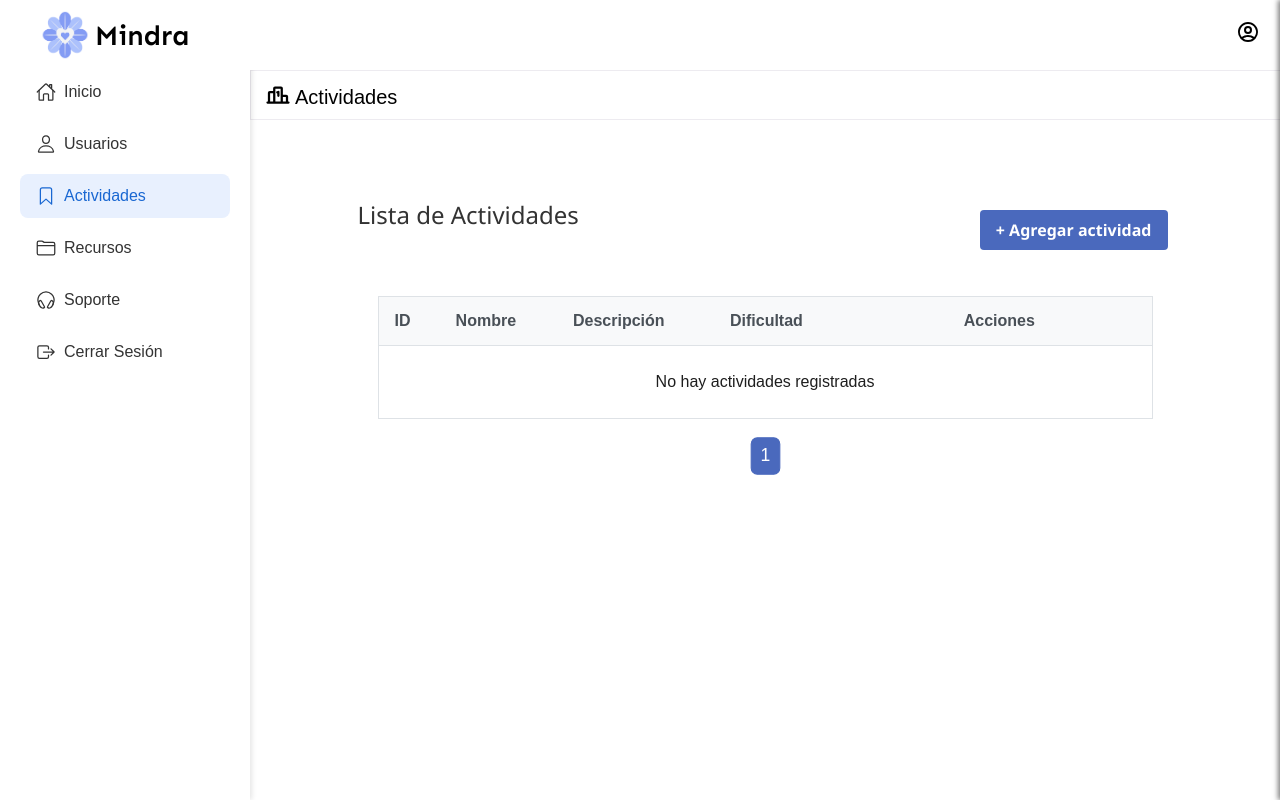
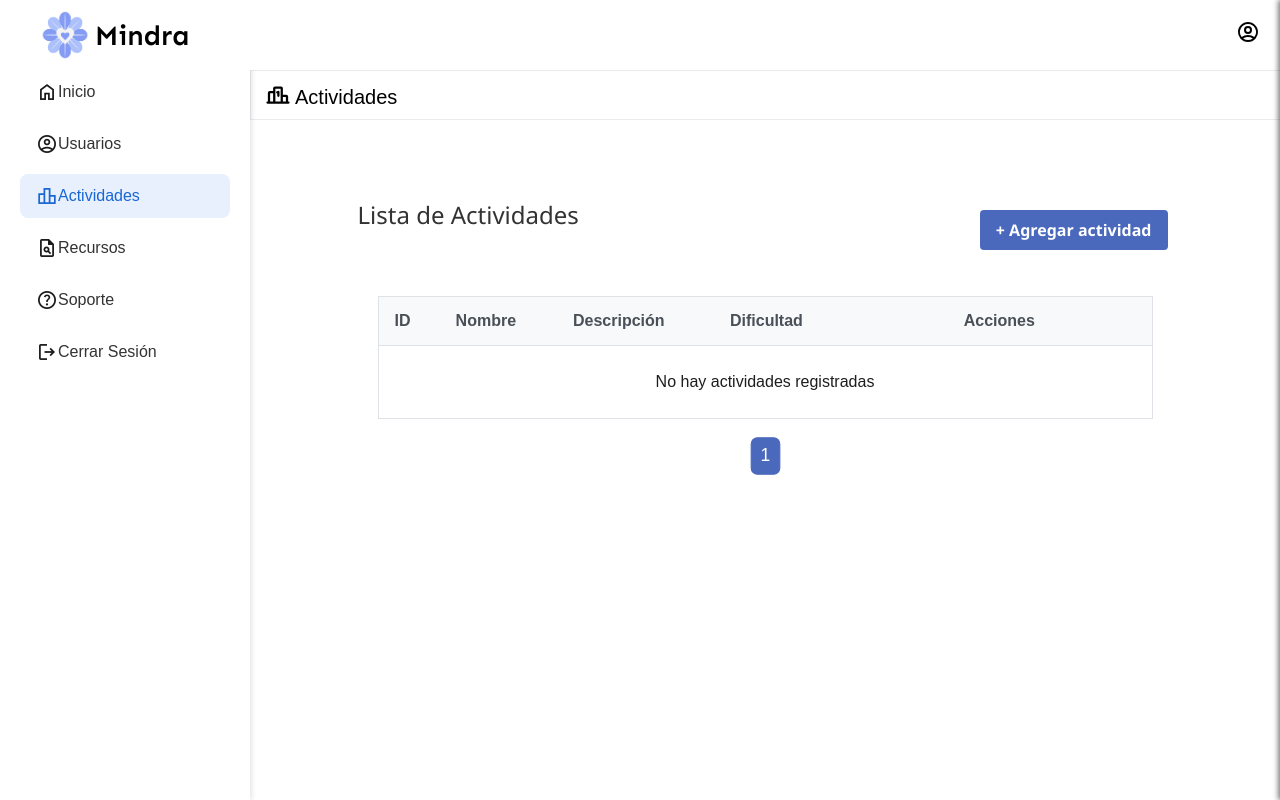
Before and after one commit to luisleon7677/-StressMonit_Project, a Flask app: page /actividades in a window 1280 px wide. Run offline with Flask 3, Linux system fonts and the light colour scheme; the visitor is signed in with stand-in values (Sample User, id 1); data that the repository does not hold is empty; some libraries are stand-ins or nearby versions.

Commit message:
Login y Base

```diff
--- a/static/styles.css
+++ b/static/styles.css
@@ -411,6 +411,12 @@ th, td {
   right: 0;
 }
 
+.material-symbols-outlined {
+  font-size: 22px;
+  color: #1A1A1A; /* gris oscuro */
+  vertical-align: middle;
+}
+
 .slide-header {
   display: flex;
   justify-content: space-between;
--- a/templates/base.html
+++ b/templates/base.html
@@ -9,6 +9,10 @@
           rel="stylesheet"
           integrity="sha384-QWTKZyjpPEjISv5WaRU9OFeRpok6YctnYmDr5pNlyT2bRjXh0JMhjY6hW+ALEwIH"
           crossorigin="anonymous">
+
+    <link href="https://fonts.googleapis.com/css2?family=Material+Symbols+Outlined" rel="stylesheet" />
+
+
     <!-- Custom CSS -->
     <link rel="stylesheet" href="/static/styles.css">
     <link rel="stylesheet" href="/static/soporte.css">
@@ -42,45 +46,45 @@
     <nav class="navegacion">
   <ul>
     <li>
-      <a href="{{ url_for('inicio') }}"
+      <a href="/inicio"
          class="{% if request.endpoint=='inicio' %}activo{% endif %}">
-        <ion-icon name="home-outline"></ion-icon>
-        <span>Inicio</span>
+        <span class="material-symbols-outlined">home  </span>
+        Inicio
       </a>
     </li>
     <li>
-      <a href="{{ url_for('usuarios') }}"
+      <a href="/usuarios"
          class="{% if request.endpoint=='usuarios' %}activo{% endif %}">
-        <ion-icon name="person-outline"></ion-icon>
-        <span>Usuarios</span>
+        <span class="material-symbols-outlined"> account_circle </span>
+        Usuarios
       </a>
     </li>
     <li>
-      <a href="{{ url_for('actividades') }}"
+      <a href="/actividades"
          class="{% if request.endpoint=='actividades' %}activo{% endif %}">
-        <ion-icon name="bookmark-outline"></ion-icon>
-        <span>Actividades</span>
+        <span class="material-symbols-outlined">leaderboard</span>
+        Actividades
       </a>
     </li>
     <li>
-      <a href="{{ url_for('recursos') }}"
+      <a href="/recursos"
          class="{% if request.endpoint=='recursos' %}activo{% endif %}">
-        <ion-icon name="folder-outline"></ion-icon>
-        <span>Recursos</span>
+        <span class="material-symbols-outlined">plagiarism</span>
+        Recursos
       </a>
     </li>
     <li>
-      <a href="{{ url_for('soporte') }}"
+      <a href="/soporte"
          class="{% if request.endpoint=='soporte' %}activo{% endif %}">
-        <ion-icon name="headset-outline"></ion-icon>
-        <span>Soporte</span>
+        <span class="material-symbols-outlined">help</span>
+        Soporte
       </a>
     </li>
     <li>
-  <a href="{{ url_for('logout') }}"
+  <a href="/logout"
      class="logout-link">
-    <ion-icon name="exit-outline"></ion-icon>
-    <span>Cerrar Sesión</span>
+    <span class="material-symbols-outlined">logout</span>
+    Cerrar Sesión
   </a>
 </li>
   </ul>
--- a/templates/login.html
+++ b/templates/login.html
@@ -13,6 +13,11 @@
 
     <!-- Título de la página -->
     <h2 class="title">Mindra</h2>
+
+    <!--Google fonts-->
+    <style>
+      @import url('https://fonts.googleapis.com/css2?family=Sen:wght@400..800&display=swap');
+    </style>
 
     <!-- Formulario -->
     <form action="{{ url_for('login') }}" method="POST" class="login-form">
```
Also changed, not shown: static/login.css (+5 -2 lines).
